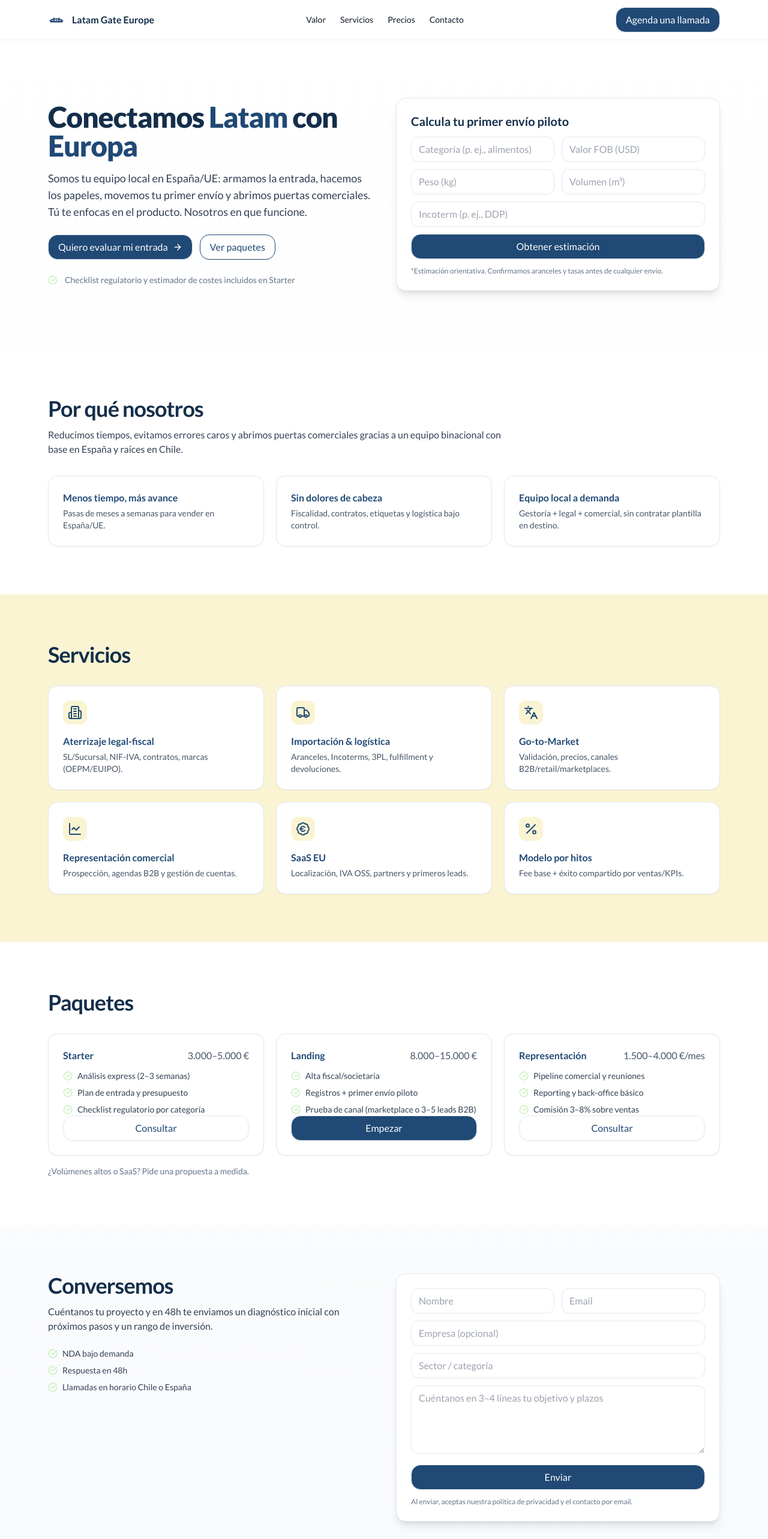
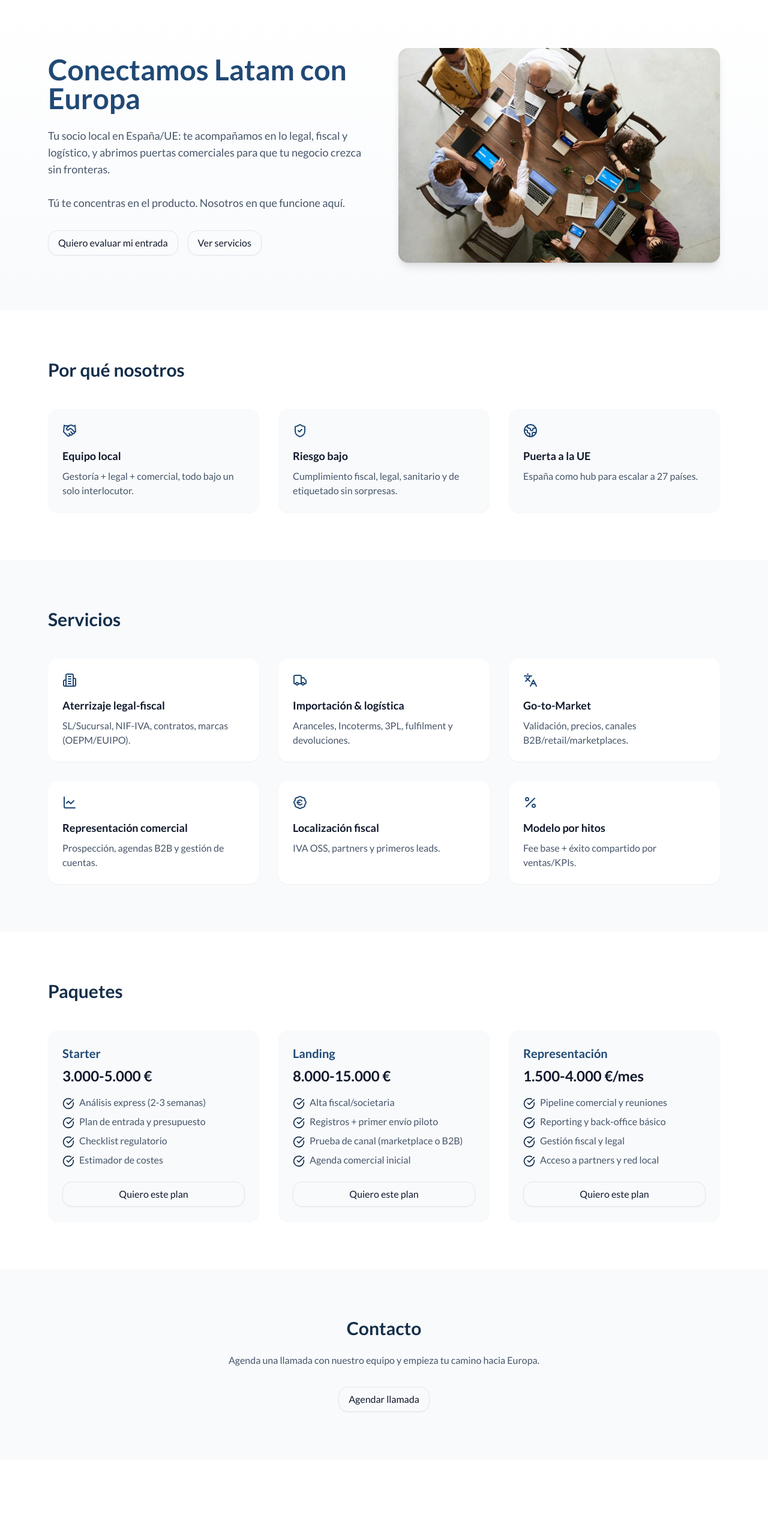
Before and after one commit to Sergio-HMC/puente, a Next.js app in the folder puente-chile-espana/: page / in a window 1280 px wide. Shown: the top 2566 px of the page at 60% size. After the commit the page ends 2434 px from the top, so only its background shows below. Built offline with nearby package versions, Linux system fonts and the light colour scheme.

Commit message:
Update page.tsx

```diff
--- a/puente-chile-espana/app/page.tsx
+++ b/puente-chile-espana/app/page.tsx
@@ -2,105 +2,161 @@
 
 import Image from "next/image";
 import { motion } from "framer-motion";
-import { CheckCircle, ArrowRight, Building2, Truck, Languages, LineChart, BadgeEuro, Percent } from "lucide-react";
+import {
+  CheckCircle,
+  Globe2,
+  Handshake,
+  ShieldCheck,
+  Truck,
+  Building2,
+  ArrowRight,
+  Percent,
+  Languages,
+  LineChart,
+  BadgeEuro,
+  Timer,
+} from "lucide-react";
+import Button from "../components/Button";
+
+const features = [
+  {
+    icon: <Handshake className="w-6 h-6" />,
+    title: "Equipo local",
+    text: "Gestoría + legal + comercial, todo bajo un solo interlocutor.",
+  },
+  {
+    icon: <ShieldCheck className="w-6 h-6" />,
+    title: "Riesgo bajo",
+    text: "Cumplimiento fiscal, legal, sanitario y de etiquetado sin sorpresas.",
+  },
+  {
+    icon: <Globe2 className="w-6 h-6" />,
+    title: "Puerta a la UE",
+    text: "España como hub para escalar a 27 países.",
+  },
+];
+
+const services = [
+  {
+    icon: <Building2 className="w-6 h-6" />,
+    title: "Aterrizaje legal-fiscal",
+    text: "SL/Sucursal, NIF-IVA, contratos, marcas (OEPM/EUIPO).",
+  },
+  {
+    icon: <Truck className="w-6 h-6" />,
+    title: "Importación & logística",
+    text: "Aranceles, Incoterms, 3PL, fulfilment y devoluciones.",
+  },
+  {
+    icon: <Languages className="w-6 h-6" />,
+    title: "Go-to-Market",
+    text: "Validación, precios, canales B2B/retail/marketplaces.",
+  },
+  {
+    icon: <LineChart className="w-6 h-6" />,
+    title: "Representación comercial",
+    text: "Prospección, agendas B2B y gestión de cuentas.",
+  },
+  {
+    icon: <BadgeEuro className="w-6 h-6" />,
+    title: "Localización fiscal",
+    text: "IVA OSS, partners y primeros leads.",
+  },
+  {
+    icon: <Percent className="w-6 h-6" />,
+    title: "Modelo por hitos",
+    text: "Fee base + éxito compartido por ventas/KPIs.",
+  },
+];
+
+const pricing = [
+  {
+    name: "Starter",
+    price: "3.000-5.000 €",
+    bullets: [
+      "Análisis express (2-3 semanas)",
+      "Plan de entrada y presupuesto",
+      "Checklist regulatorio",
+      "Estimador de costes",
+    ],
+  },
+  {
+    name: "Landing",
+    price: "8.000-15.000 €",
+    bullets: [
+      "Alta fiscal/societaria",
+      "Registros + primer envío piloto",
+      "Prueba de canal (marketplace o B2B)",
+      "Agenda comercial inicial",
+    ],
+  },
+  {
+    name: "Representación",
+    price: "1.500-4.000 €/mes",
+    bullets: [
+      "Pipeline comercial y reuniones",
+      "Reporting y back-office básico",
+      "Gestión fiscal y legal",
+      "Acceso a partners y red local",
+    ],
+  },
+];
 
 export default function Page() {
-  const services = [
-    { icon: <Building2 className="w-6 h-6" />, title: "Aterrizaje legal-fiscal", text: "SL/Sucursal, NIF-IVA, contratos, marcas (OEPM/EUIPO)." },
-    { icon: <Truck className="w-6 h-6" />, title: "Importación & logística", text: "Aranceles, Incoterms, 3PL, fulfillment y devoluciones." },
-    { icon: <Languages className="w-6 h-6" />, title: "Go-to-Market", text: "Validación, precios, canales B2B/retail/marketplaces." },
-    { icon: <LineChart className="w-6 h-6" />, title: "Representación comercial", text: "Prospección, agendas B2B y gestión de cuentas." },
-    { icon: <BadgeEuro className="w-6 h-6" />, title: "SaaS EU", text: "Localización, IVA OSS, partners y primeros leads." },
-    { icon: <Percent className="w-6 h-6" />, title: "Modelo por hitos", text: "Fee base + éxito compartido por ventas/KPIs." },
-  ];
+  return (
+    <main>
+      {/* HERO */}
+      <section className="relative py-20 bg-gradient-to-b from-white to-slate-50">
+        <div className="container mx-auto px-6 md:px-12 lg:px-20 grid lg:grid-cols-2 gap-12 items-center">
+          {/* Texto */}
+          <div>
+            <motion.h1
+              initial={{ opacity: 0, y: 20 }}
+              animate={{ opacity: 1, y: 0 }}
+              transition={{ duration: 0.6 }}
+              className="text-4xl md:text-5xl font-bold text-brand-primary mb-6"
+            >
+              Conectamos Latam con Europa
+            </motion.h1>
+            <p className="text-lg text-slate-600 mb-8">
+              Tu socio local en España/UE: te acompañamos en lo legal, fiscal y
+              logístico, y abrimos puertas comerciales para que tu negocio crezca
+              sin fronteras. <br />
+              <br />
+              Tú te concentras en el producto. Nosotros en que funcione aquí.
+            </p>
+            <div className="flex gap-4">
+              <Button>Quiero evaluar mi entrada</Button>
+              <Button variant="outline">Ver servicios</Button>
+            </div>
+          </div>
 
-  return (
-    <div>
-      {/* NAVBAR */}
-      <header className="sticky top-0 z-40 backdrop-blur supports-[backdrop-filter]:bg-white/70 border-b border-slate-200/60">
-        <div className="max-w-6xl mx-auto px-4 py-3 flex items-center justify-between">
-          <div className="flex items-center gap-3">
+          {/* Imagen */}
+          <div className="flex items-center justify-center">
             <Image
-  src="/logos/mark_bridge_azul_principal.svg"
-  alt="Latam Gate Europe"
-  width={28}
-  height={28}
-/>
-            <span className="font-bold text-brand-prussian">Latam Gate Europe</span>
+              src="/images/alianza.webp"
+              alt="Alianza entre Latam y Europa"
+              width={600}
+              height={400}
+              className="rounded-2xl shadow-lg"
+              priority
+            />
           </div>
-          <nav className="hidden md:flex items-center gap-6 text-sm">
-            <a href="#valor" className="hover:opacity-80">Valor</a>
-            <a href="#servicios" className="hover:opacity-80">Servicios</a>
-            <a href="#precios" className="hover:opacity-80">Precios</a>
-            <a href="#contacto" className="hover:opacity-80">Contacto</a>
-          </nav>
-          <div className="flex items-center gap-2">
-            <a href="#contacto" className="inline-flex items-center justify-center rounded-2xl border border-slate-200 px-4 py-2 shadow-sm transition bg-brand-primary text-white hover:opacity-90">
-              Agenda una llamada
-            </a>
-          </div>
-        </div>
-      </header>
-
-      {/* HERO */}
-      <section className="relative overflow-hidden">
-        <div className="max-w-6xl mx-auto px-4 py-16 md:py-24 grid md:grid-cols-2 gap-10 items-center">
-          <motion.div initial={{ opacity: 0, y: 20 }} animate={{ opacity: 1, y: 0 }} transition={{ duration: 0.5 }}>
-            <h1 className="text-3xl md:text-5xl font-extrabold leading-tight tracking-tight text-brand-prussian">
-              Conectamos <span className="text-brand-primary">Latam</span> con <span className="text-brand-primary">Europa</span>
-            </h1>
-            <p className="mt-4 text-slate-700 text-lg">
-              Somos tu equipo local en España/UE: armamos la entrada, hacemos los papeles, movemos tu primer envío y abrimos puertas comerciales.
-              Tú te enfocas en el producto. Nosotros en que funcione.
-            </p>
-            <div className="mt-6 flex flex-wrap gap-3">
-              <a href="#contacto" className="inline-flex items-center justify-center rounded-2xl border border-slate-200 px-4 py-2 shadow-sm transition bg-brand-primary text-white hover:opacity-90 gap-2">
-                Quiero evaluar mi entrada <ArrowRight className="w-4 h-4" />
-              </a>
-              <a href="#precios" className="inline-flex items-center justify-center rounded-2xl border border-brand-primary px-4 py-2 shadow-sm transition text-brand-primary hover:bg-brand-cornsilk">
-                Ver paquetes
-              </a>
-            </div>
-            <div className="mt-6 flex items-center gap-3 text-sm text-slate-500">
-              <CheckCircle className="w-4 h-4 text-brand-tea" />
-              <span>Checklist regulatorio y estimador de costes incluidos en Starter</span>
-            </div>
-          </motion.div>
-          <motion.div initial={{ opacity: 0, y: 20 }} animate={{ opacity: 1, y: 0 }} transition={{ duration: 0.6, delay: 0.1 }}>
-            <div className="rounded-2xl border border-slate-200 shadow-lg p-6 space-y-3 bg-white">
-              <h3 className="text-xl font-semibold text-brand-prussian">Calcula tu primer envío piloto</h3>
-              <div className="grid grid-cols-2 gap-3">
-                <input className="px-3 py-2 rounded-xl border border-slate-200" placeholder="Categoría (p. ej., alimentos)" />
-                <input className="px-3 py-2 rounded-xl border border-slate-200" placeholder="Valor FOB (USD)" />
-                <input className="px-3 py-2 rounded-xl border border-slate-200" placeholder="Peso (kg)" />
-                <input className="px-3 py-2 rounded-xl border border-slate-200" placeholder="Volumen (m³)" />
-              </div>
-              <input className="px-3 py-2 rounded-xl border border-slate-200 w-full" placeholder="Incoterm (p. ej., DDP)" />
-              <button className="inline-flex items-center justify-center rounded-2xl border border-slate-200 px-4 py-2 shadow-sm transition bg-brand-primary text-white hover:opacity-90 w-full">
-                Obtener estimación
-              </button>
-              <p className="text-xs text-slate-500">*Estimación orientativa. Confirmamos aranceles y tasas antes de cualquier envío.</p>
-            </div>
-          </motion.div>
         </div>
       </section>
 
-      {/* VALUE */}
-      <section id="valor" className="py-16 md:py-20 bg-white">
-        <div className="max-w-6xl mx-auto px-4">
-          <h2 className="text-2xl md:text-4xl font-bold tracking-tight text-brand-prussian">Por qué nosotros</h2>
-          <p className="mt-3 text-slate-700 max-w-3xl">
-            Reducimos tiempos, evitamos errores caros y abrimos puertas comerciales gracias a un equipo binacional con base en España y raíces en Chile.
-          </p>
-          <div className="mt-8 grid md:grid-cols-3 gap-5">
-            {[
-              { title: "Menos tiempo, más avance", text: "Pasas de meses a semanas para vender en España/UE." },
-              { title: "Sin dolores de cabeza", text: "Fiscalidad, contratos, etiquetas y logística bajo control." },
-              { title: "Equipo local a demanda", text: "Gestoría + legal + comercial, sin contratar plantilla en destino." },
-            ].map((f, i) => (
-              <div key={i} className="rounded-2xl border border-slate-200 bg-white p-6 shadow-sm">
-                <h3 className="font-semibold mb-1 text-brand-primary">{f.title}</h3>
-                <p className="text-sm text-slate-600">{f.text}</p>
+      {/* FEATURES */}
+      <section className="py-20 bg-white">
+        <div className="container mx-auto px-6 md:px-12 lg:px-20">
+          <h2 className="text-3xl font-bold text-brand-prussian mb-12">
+            Por qué nosotros
+          </h2>
+          <div className="grid md:grid-cols-3 gap-8">
+            {features.map((f, i) => (
+              <div key={i} className="p-6 bg-slate-50 rounded-2xl shadow-sm">
+                <div className="text-brand-primary mb-4">{f.icon}</div>
+                <h3 className="font-semibold text-lg mb-2">{f.title}</h3>
+                <p className="text-slate-600">{f.text}</p>
               </div>
             ))}
           </div>
@@ -108,15 +164,17 @@ export default function Page() {
       </section>
 
       {/* SERVICES */}
-      <section id="servicios" className="py-16 md:py-20" style={{ background: "#FAF4D3" }}>
-        <div className="max-w-6xl mx-auto px-4">
-          <h2 className="text-2xl md:text-4xl font-bold tracking-tight text-brand-prussian">Servicios</h2>
-          <div className="mt-8 grid md:grid-cols-3 gap-5">
+      <section className="py-20 bg-slate-50">
+        <div className="container mx-auto px-6 md:px-12 lg:px-20">
+          <h2 className="text-3xl font-bold text-brand-prussian mb-12">
+            Servicios
+          </h2>
+          <div className="grid md:grid-cols-3 gap-8">
             {services.map((s, i) => (
-              <div key={i} className="rounded-2xl border border-slate-200 bg-white p-6 shadow-sm h-full">
-                <div className="w-10 h-10 rounded-xl bg-brand-cornsilk flex items-center justify-center mb-4 text-brand-primary">{s.icon}</div>
-                <h3 className="font-semibold mb-1 text-brand-primary">{s.title}</h3>
-                <p className="text-sm text-slate-600">{s.text}</p>
+              <div key={i} className="p-6 bg-white rounded-2xl shadow-sm">
+                <div className="text-brand-primary mb-4">{s.icon}</div>
+                <h3 className="font-semibold text-lg mb-2">{s.title}</h3>
+                <p className="text-slate-600">{s.text}</p>
               </div>
             ))}
           </div>
@@ -124,88 +182,43 @@ export default function Page() {
       </section>
 
       {/* PRICING */}
-      <section id="precios" className="py-16 md:py-20 bg-white">
-        <div className="max-w-6xl mx-auto px-4">
-          <h2 className="text-2xl md:text-4xl font-bold tracking-tight text-brand-prussian">Paquetes</h2>
-        <div className="mt-8 grid md:grid-cols-3 gap-5">
-            {[
-              { name: "Starter", price: "3.000–5.000 €", bullets: ["Análisis express (2–3 semanas)", "Plan de entrada y presupuesto", "Checklist regulatorio por categoría"] },
-              { name: "Landing", price: "8.000–15.000 €", bullets: ["Alta fiscal/societaria", "Registros + primer envío piloto", "Prueba de canal (marketplace o 3–5 leads B2B)"] },
-              { name: "Representación", price: "1.500–4.000 €/mes", bullets: ["Pipeline comercial y reuniones", "Reporting y back-office básico", "Comisión 3–8% sobre ventas"] },
-            ].map((p, i) => (
-              <div key={i} className="rounded-2xl border border-slate-200 bg-white p-6 shadow-sm">
-                <div className="flex items-center justify-between mb-3">
-                  <span className="font-semibold text-brand-primary">{p.name}</span>
-                  <span className="text-base font-normal text-slate-600">{p.price}</span>
-                </div>
-                <div className="space-y-2">
+      <section className="py-20 bg-white">
+        <div className="container mx-auto px-6 md:px-12 lg:px-20">
+          <h2 className="text-3xl font-bold text-brand-prussian mb-12">
+            Paquetes
+          </h2>
+          <div className="grid md:grid-cols-3 gap-8">
+            {pricing.map((p, i) => (
+              <div key={i} className="p-6 bg-slate-50 rounded-2xl shadow-sm flex flex-col">
+                <h3 className="text-xl font-semibold text-brand-primary mb-2">{p.name}</h3>
+                <p className="text-2xl font-bold mb-4">{p.price}</p>
+                <ul className="space-y-2 text-slate-600 flex-grow">
                   {p.bullets.map((b, j) => (
-                    <div key={j} className="flex items-start gap-2 text-sm text-slate-700">
-                      <CheckCircle className="w-4 h-4 mt-0.5 text-brand-tea" />
-                      <span>{b}</span>
-                    </div>
+                    <li key={j} className="flex items-start gap-2">
+                      <CheckCircle className="w-5 h-5 text-brand-prussian mt-1" />
+                      {b}
+                    </li>
                   ))}
-                </div>
-                <a href="#contacto" className={"inline-flex items-center justify-center rounded-2xl border border-slate-200 px-4 py-2 shadow-sm transition w-full " + (i === 1 ? "bg-brand-primary text-white hover:opacity-90" : "text-brand-primary border-brand-primary hover:bg-brand-cornsilk")}>
-                  {i === 1 ? "Empezar" : "Consultar"}
-                </a>
+                </ul>
+                <Button className="mt-6">Quiero este plan</Button>
               </div>
             ))}
           </div>
-          <p className="mt-4 text-sm text-slate-500">¿Volúmenes altos o SaaS? Pide una propuesta a medida.</p>
         </div>
       </section>
 
       {/* CONTACT */}
-      <section id="contacto" className="py-16 md:py-20">
-        <div className="max-w-6xl mx-auto px-4 grid md:grid-cols-2 gap-10 items-start">
-          <div>
-            <h2 className="text-2xl md:text-4xl font-bold tracking-tight text-brand-prussian">Conversemos</h2>
-            <p className="mt-3 text-slate-700 max-w-2xl">
-              Cuéntanos tu proyecto y en 48h te enviamos un diagnóstico inicial con próximos pasos y un rango de inversión.
-            </p>
-            <ul className="mt-6 space-y-2 text-sm text-slate-700">
-              <li className="flex items-center gap-2"><CheckCircle className="w-4 h-4 text-brand-tea" /> NDA bajo demanda</li>
-              <li className="flex items-center gap-2"><CheckCircle className="w-4 h-4 text-brand-tea" /> Respuesta en 48h</li>
-              <li className="flex items-center gap-2"><CheckCircle className="w-4 h-4 text-brand-tea" /> Llamadas en horario Chile o España</li>
-            </ul>
-          </div>
-          <form action="https://formspree.io/f/your-id" method="POST" className="rounded-2xl border border-slate-200 shadow-lg bg-white p-6 space-y-3">
-            <div className="grid md:grid-cols-2 gap-3">
-              <input className="px-3 py-2 rounded-xl border border-slate-200" placeholder="Nombre" name="name" required />
-              <input type="email" className="px-3 py-2 rounded-xl border border-slate-200" placeholder="Email" name="email" required />
-            </div>
-            <input className="px-3 py-2 rounded-xl border border-slate-200 w-full" placeholder="Empresa (opcional)" name="company" />
-            <input className="px-3 py-2 rounded-xl border border-slate-200 w-full" placeholder="Sector / categoría" name="sector" />
-            <textarea className="px-3 py-2 rounded-xl border border-slate-200 w-full" placeholder="Cuéntanos en 3–4 líneas tu objetivo y plazos" name="message" rows={4} />
-            <button className="inline-flex items-center justify-center rounded-2xl border border-slate-200 px-4 py-2 shadow-sm transition bg-brand-primary text-white hover:opacity-90 w-full" type="submit">
-              Enviar
-            </button>
-            <p className="text-xs text-slate-500">Al enviar, aceptas nuestra política de privacidad y el contacto por email.</p>
-          </form>
+      <section className="py-20 bg-slate-50">
+        <div className="container mx-auto px-6 md:px-12 lg:px-20 text-center">
+          <h2 className="text-3xl font-bold text-brand-prussian mb-6">
+            Contacto
+          </h2>
+          <p className="text-slate-600 mb-8">
+            Agenda una llamada con nuestro equipo y empieza tu camino hacia Europa.
+          </p>
+          <Button>Agendar llamada</Button>
         </div>
       </section>
-
-      {/* FOOTER */}
-      <footer className="py-10 border-t border-slate-200/70 bg-white">
-        <div className="max-w-6xl mx-auto px-4 flex flex-col md:flex-row items-center justify-between gap-4 text-sm text-slate-600">
-          <div className="flex items-center gap-2">
-            <Image
-  src="/logos/mark_bridge_azul_principal.svg"
-  alt="Latam Gate Europe"
-  width={28}
-  height={28}
-/>
-            <span>Latam Gate Europe</span>
-          </div>
-          <div className="flex items-center gap-4">
-            <a href="#" className="hover:opacity-80">Aviso legal</a>
-            <a href="#" className="hover:opacity-80">Privacidad</a>
-            <a href="#contacto" className="hover:opacity-80">Contacto</a>
-          </div>
-          <div>© {new Date().getFullYear()} Latam Gate Europe</div>
-        </div>
-      </footer>
-    </div>
+    </main>
   );
 }
```
